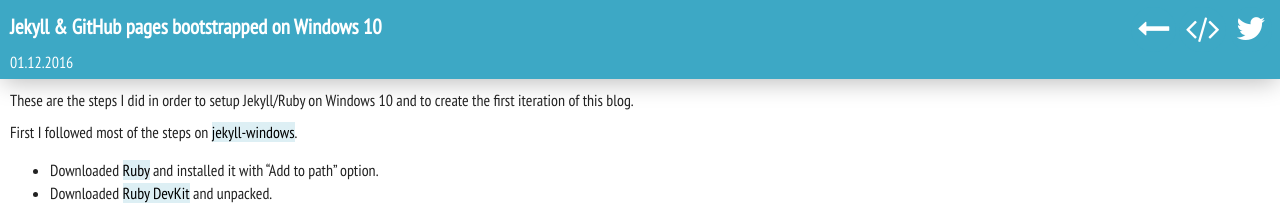
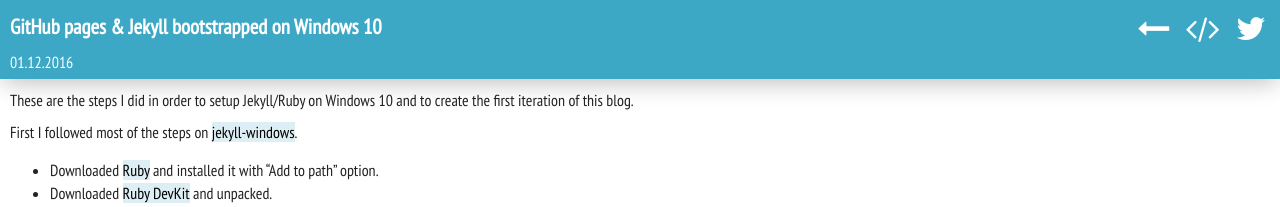
Before and after one commit to BastiTee/localhost, a Jekyll site: the page built from _posts/2016-12-01-jekyll-github-pages-bootstrap-on-win.md, in a window 1280 px wide. Shown: the top 207 px of the page. Built offline with Jekyll 4.4.1, drawn with Linux system fonts in a browser that asks for light colours.

```diff
--- a/_posts/2016-12-01-jekyll-github-pages-bootstrap-on-win.md
+++ b/_posts/2016-12-01-jekyll-github-pages-bootstrap-on-win.md
@@ -1,6 +1,6 @@
 ---
 layout: post
-title:  "Jekyll & GitHub pages bootstrapped on Windows 10"
+title:  "GitHub pages & Jekyll bootstrapped on Windows 10"
 date:   2016-12-01 11:34:49 +0100
 twitter: https://twitter.com/basti_tee/status/833599194246107137
 source:  https://github.com/BastiTee/localhost/blob/master/_posts/2016-12-01-jekyll-github-pages-bootstrap-on-win.md
```
